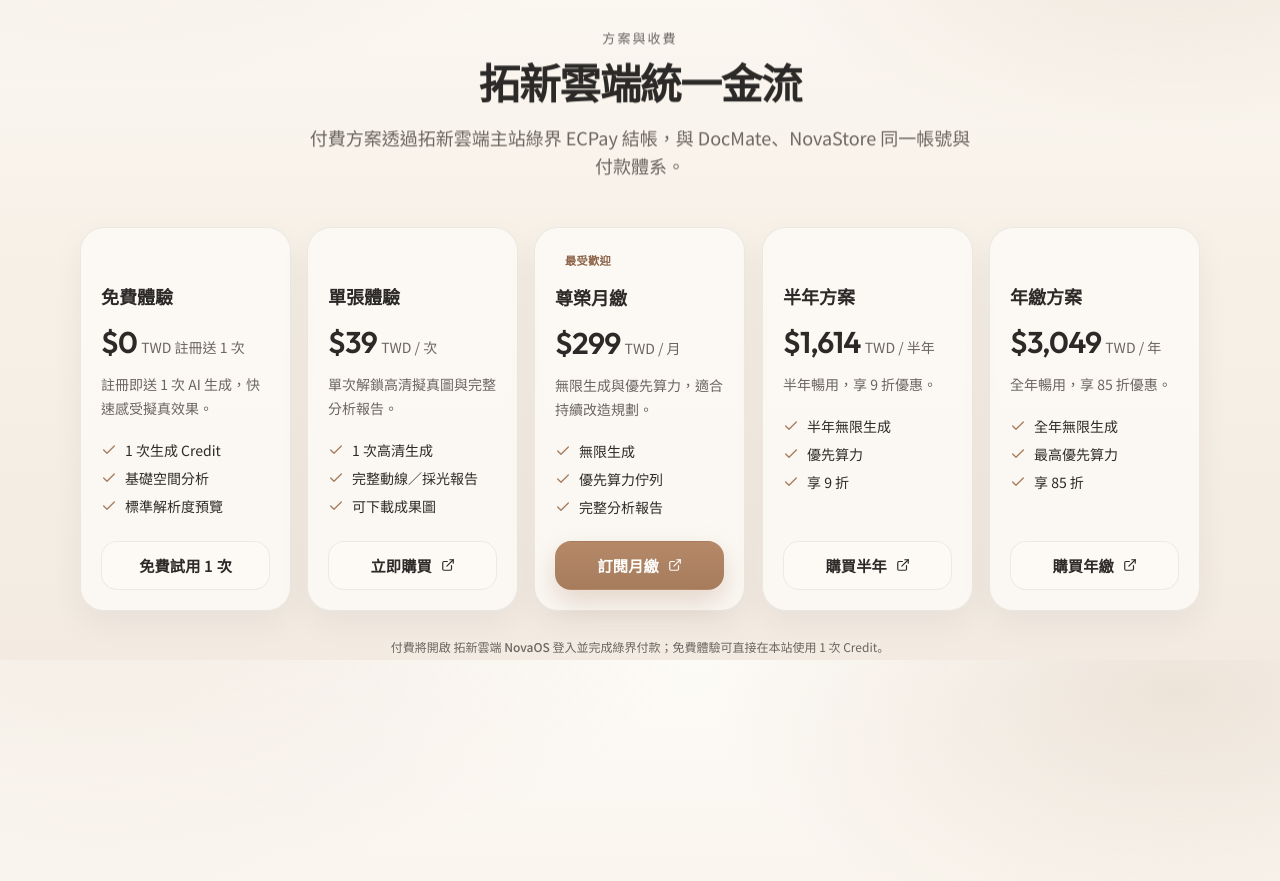
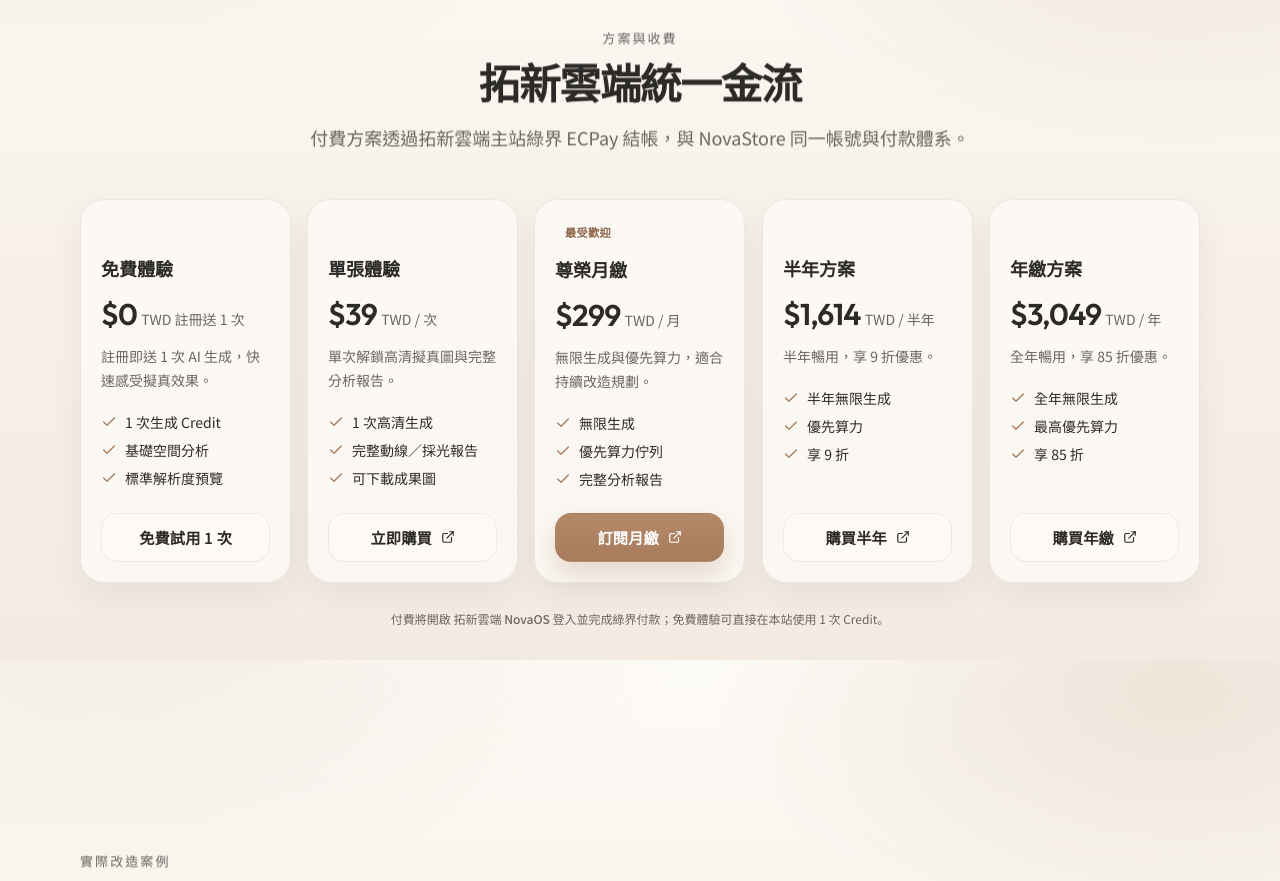
Before and after one commit to archer0965/novadimension, a Next.js app: page / in a window 1280 px wide. Shown: the part 1740-2621 px from the top of the page. Built offline with nearby package versions, Linux system fonts and the light colour scheme; no server answers.

Commit message:
chore(copy): remove retired DocMate references from pricing copy

```diff
--- a/src/components/FAQ.tsx
+++ b/src/components/FAQ.tsx
@@ -15,7 +15,7 @@ const items = [
   },
   {
     q: "如何付款？",
-    a: "付費方案統一導向拓新雲端主站（paycheck.com.de）以綠界 ECPay 結帳，與 DocMate、NovaStore 同一帳號與金流。付款成功後由主站開通權益。",
+    a: "付費方案統一導向拓新雲端主站（paycheck.com.de）以綠界 ECPay 結帳，與 NovaStore 同一帳號與金流。付款成功後由主站開通權益。",
   },
   {
     q: "會幫忙代購家具或施工嗎？",
--- a/src/components/Pricing.tsx
+++ b/src/components/Pricing.tsx
@@ -64,7 +64,7 @@ export default function Pricing() {
             </h2>
             <p className="mt-4 text-base leading-7 text-ink-muted md:text-lg">
               付費方案透過拓新雲端主站綠界 ECPay
-              結帳，與 DocMate、NovaStore 同一帳號與付款體系。
+              結帳，與 NovaStore 同一帳號與付款體系。
             </p>
           </div>
         </Reveal>
```
